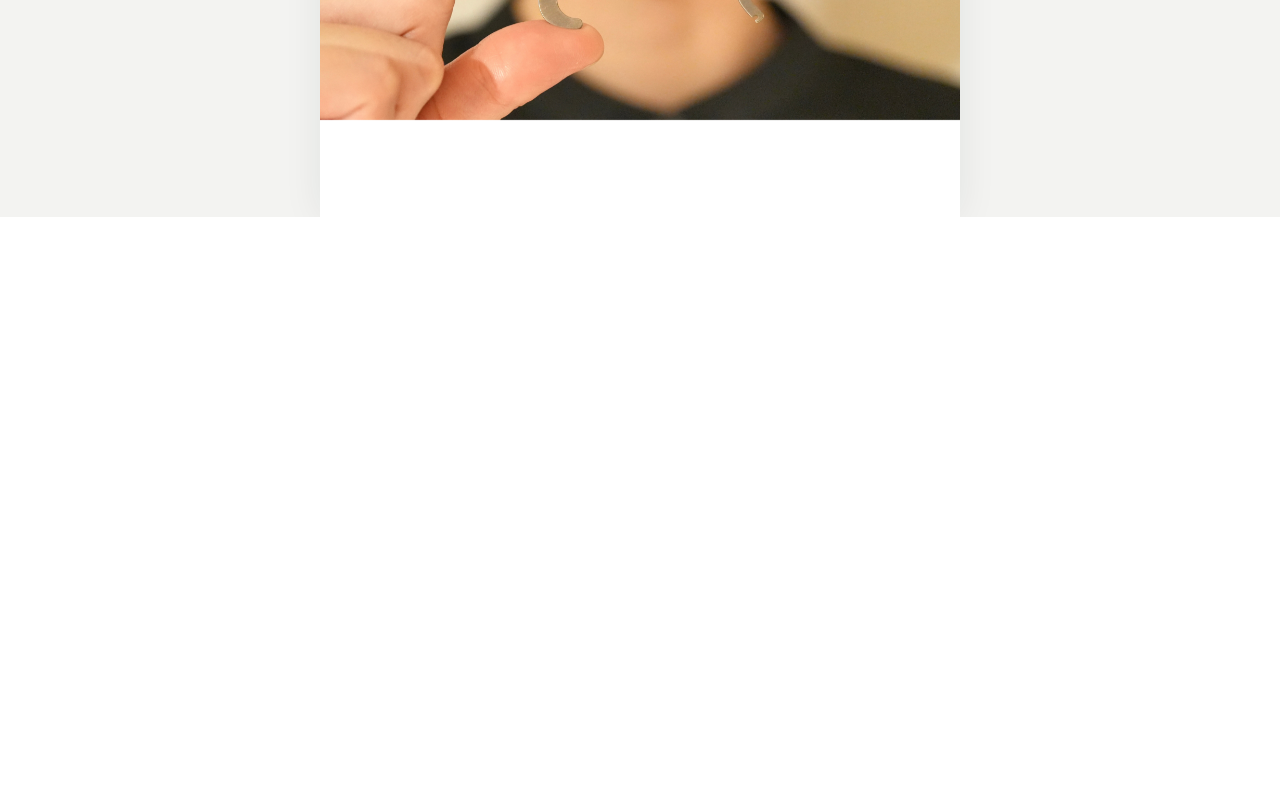
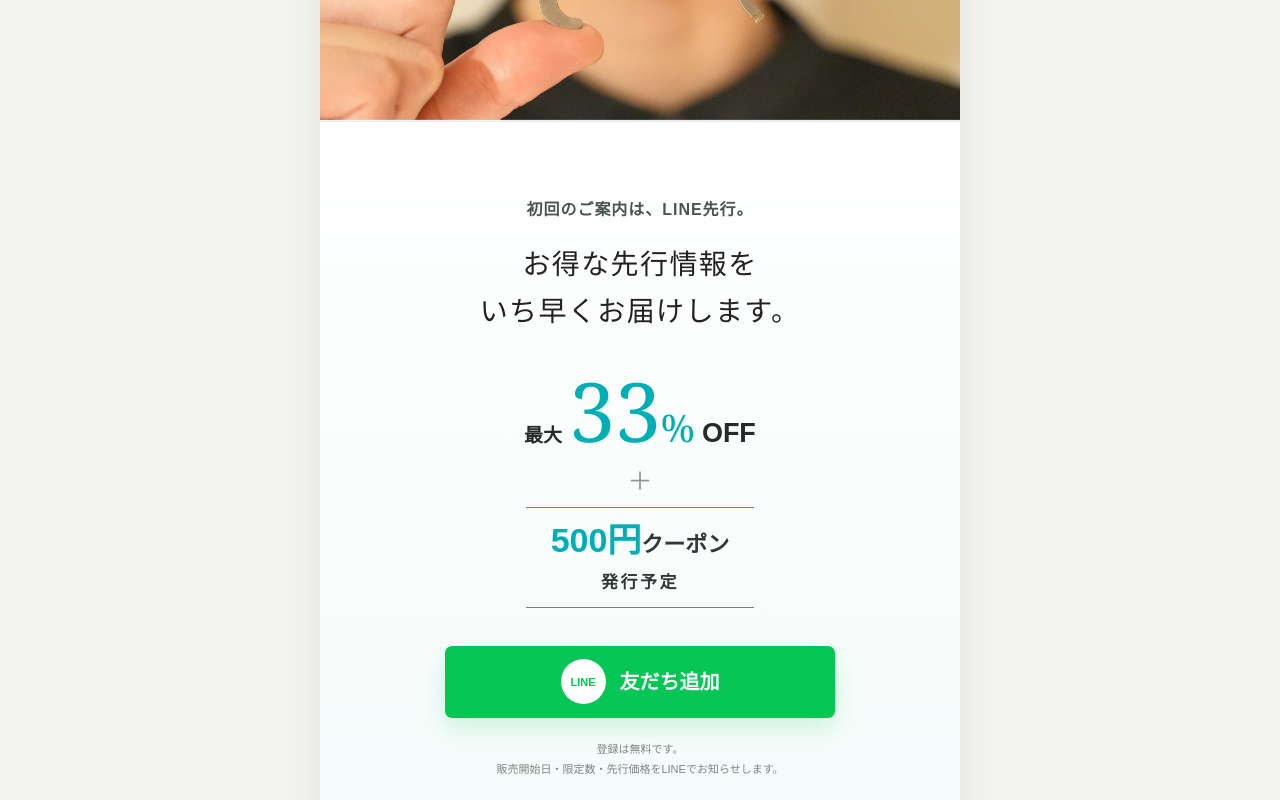
Before and after one commit to ROOTSLLC/KAKERU, a Next.js app: page / in a window 1280 px wide. Shown: the part 3340-4140 px from the top of the page. Before the commit the page ends 3557 px from the top, so only its background shows below. Built offline with nearby package versions, Linux system fonts and the light colour scheme.

Commit message:
Add LINE registration offer section

```diff
--- a/app/globals.css
+++ b/app/globals.css
@@ -6,9 +6,31 @@ body { color: #222; font-family: "Hiragino Kaku Gothic ProN", "Yu Gothic", sans-
 main { min-height: 100vh; background: #fff; }
 .introArtwork { width: min(100%, 640px); margin: 0 auto; background: #fff; }
 .introArtwork img { display: block; width: 100%; height: auto; }
+.lineRegistration { padding: 76px 28px 82px; text-align: center; background: linear-gradient(180deg, #fff 0%, #f4fbfa 100%); border-top: 1px solid #e5ecea; }
+.lineLead { margin: 0 0 20px; color: #4a5553; font-size: 16px; font-weight: 700; letter-spacing: .06em; }
+.lineRegistration h2 { margin: 0 0 34px; font: 500 28px/1.65 "Yu Mincho", "Hiragino Mincho ProN", serif; letter-spacing: .05em; }
+.lineBenefit { display: flex; align-items: baseline; justify-content: center; color: #252b2a; }
+.lineBenefit>span { margin-right: 7px; font-size: 19px; font-weight: 700; }
+.lineBenefit strong { color: #00aeb5; font: 500 82px/1 Georgia, serif; }
+.lineBenefit strong small { font-size: 38px; }
+.lineBenefit>b { margin-left: 7px; font-size: 27px; }
+.plus { margin: 10px 0 6px; color: #8b9593; font-size: 25px; }
+.coupon { display: inline-block; margin: 0; padding: 8px 25px 10px; color: #2e3937; border-top: 1px solid #00aeb5; border-bottom: 1px solid #00aeb5; font-size: 22px; font-weight: 700; line-height: 1.45; }
+.coupon strong { color: #00aeb5; font-size: 34px; }
+.coupon span { font-size: 17px; letter-spacing: .15em; }
+.lineButton { width: min(100%, 390px); min-height: 72px; margin: 38px auto 22px; display: flex; align-items: center; justify-content: center; gap: 14px; color: #fff; background: #06c755; border-radius: 7px; box-shadow: 0 10px 25px rgba(6, 199, 85, .18); }
+.lineButton b { font-size: 20px; }
+.lineMark { width: 45px; height: 45px; display: grid; place-items: center; color: #06c755; background: #fff; border-radius: 50%; font: 800 11px Arial, sans-serif; }
+.lineNote { margin: 0; color: #7b8583; font-size: 11px; line-height: 1.8; }
 .continuation { width: min(100%, 640px); height: 96px; margin: 0 auto; background: #fff; }
 
 @media (min-width: 641px) {
   body { background: #f3f3f1; }
   main { width: 640px; margin: 0 auto; box-shadow: 0 0 36px rgba(30, 35, 34, .08); }
 }
+
+@media (max-width: 420px) {
+  .lineRegistration { padding: 62px 20px 70px; }
+  .lineRegistration h2 { font-size: 24px; }
+  .lineBenefit strong { font-size: 72px; }
+}
--- a/app/page.tsx
+++ b/app/page.tsx
@@ -10,6 +10,22 @@ export default function Home() {
           src="/domestic-titanium.png"
           alt="国産、純チタン製のフロス交換ハンドル"
         />
+        <section className="lineRegistration" id="line-registration">
+          <p className="lineLead">初回のご案内は、LINE先行。</p>
+          <h2>お得な先行情報を<br />いち早くお届けします。</h2>
+          <div className="lineBenefit">
+            <span>最大</span>
+            <strong>33<small>%</small></strong>
+            <b>OFF</b>
+          </div>
+          <div className="plus">＋</div>
+          <p className="coupon"><strong>500円</strong>クーポン<br /><span>発行予定</span></p>
+          <a className="lineButton" href="#line-registration" aria-label="LINEで友だち追加">
+            <span className="lineMark">LINE</span>
+            <b>友だち追加</b>
+          </a>
+          <p className="lineNote">登録は無料です。<br />販売開始日・限定数・先行価格をLINEでお知らせします。</p>
+        </section>
       </section>
       <div className="continuation" aria-hidden="true" />
     </main>
```
